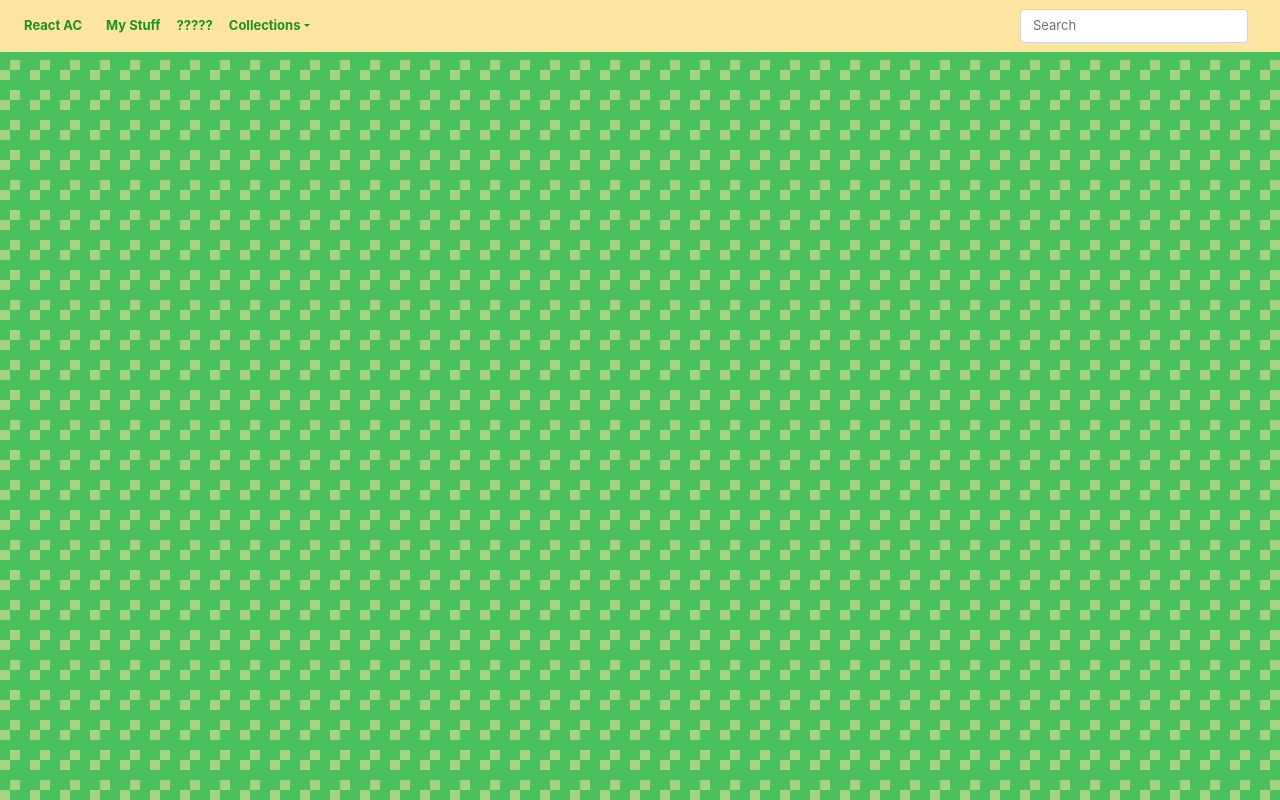
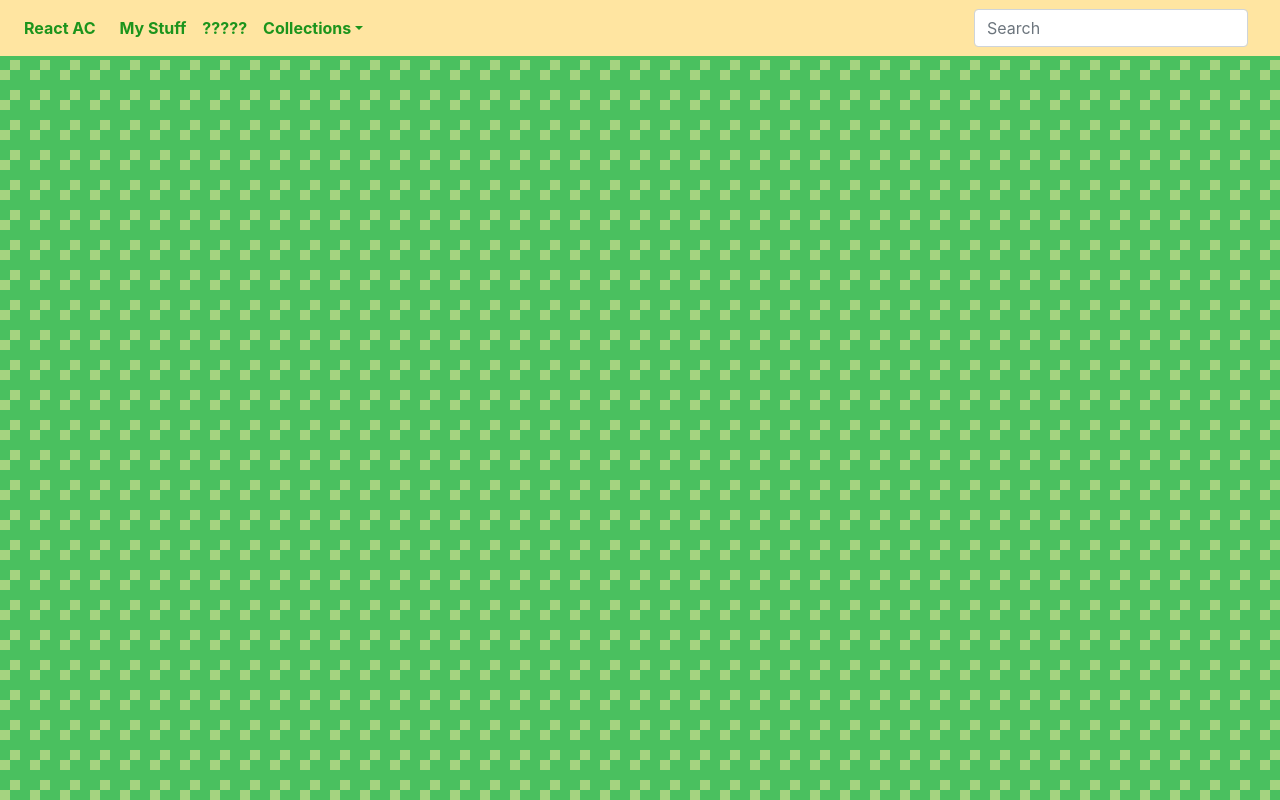
Before and after one commit to mongoose-airlines/animal-crossing-api, a React (Create React App) app: page / in a window 1280 px wide. Built offline with nearby package versions, Linux system fonts and the light colour scheme.

Commit message:
adjust font on nav bar

```diff
--- a/src/App.css
+++ b/src/App.css
@@ -121,13 +121,13 @@ nav, .dropdown-menu, .dropdown-item, .nav-item, .nav-link, .navbar-brand{
   background-color: var(--color-two);
   color: var(--color-three);
   font-weight: bold;
-  font-size: small;
+  font-size: medium;
 }
 
 .navbar-toggler {
   color: var(--color-two);
   background-color: var(--color-one);
-  font-size: small;
+  font-size: medium;
 }
 
 .nav-link:focus, .nav-link:hover, .navbar-brand:hover {
@@ -135,5 +135,5 @@ nav, .dropdown-menu, .dropdown-item, .nav-item, .nav-link, .navbar-brand{
 }
 
 .form-control {
-  font-size: small;
+  font-size: medium;
 }
```
